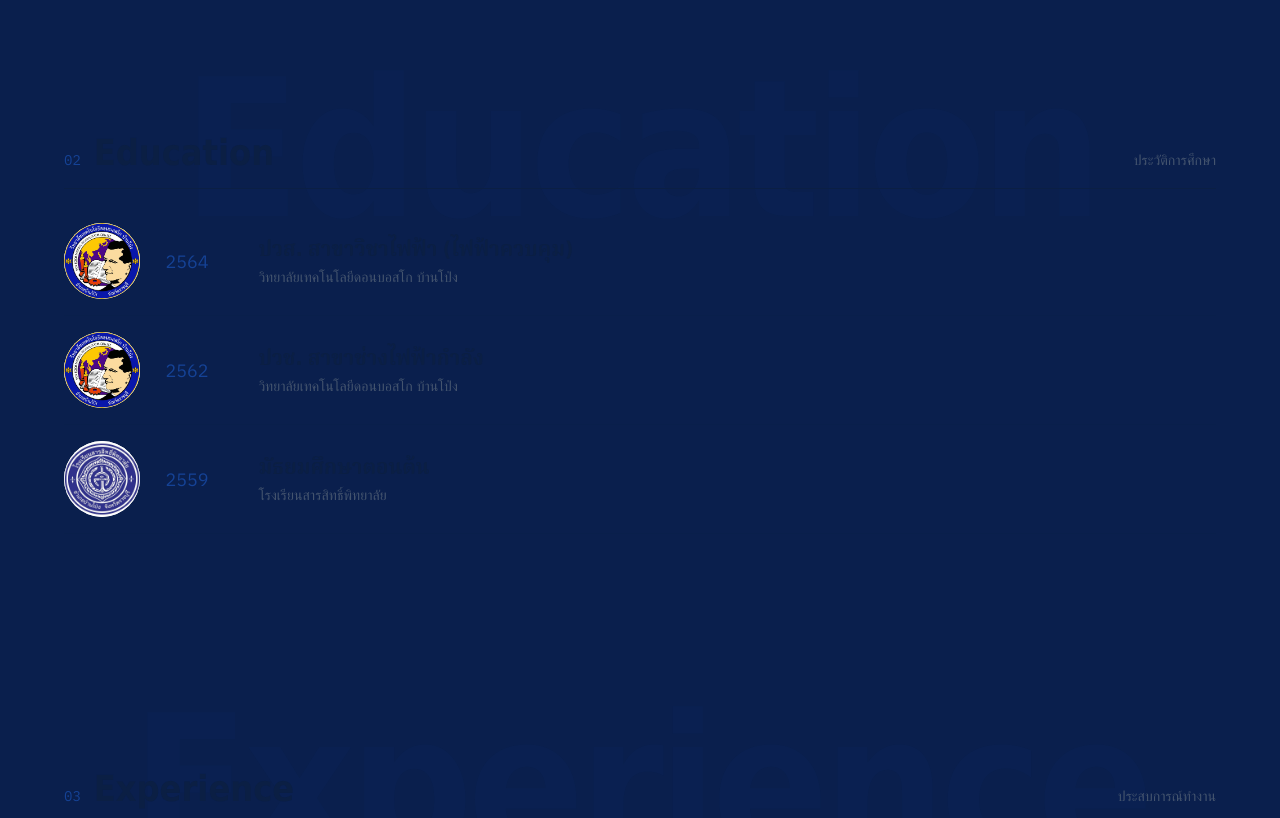
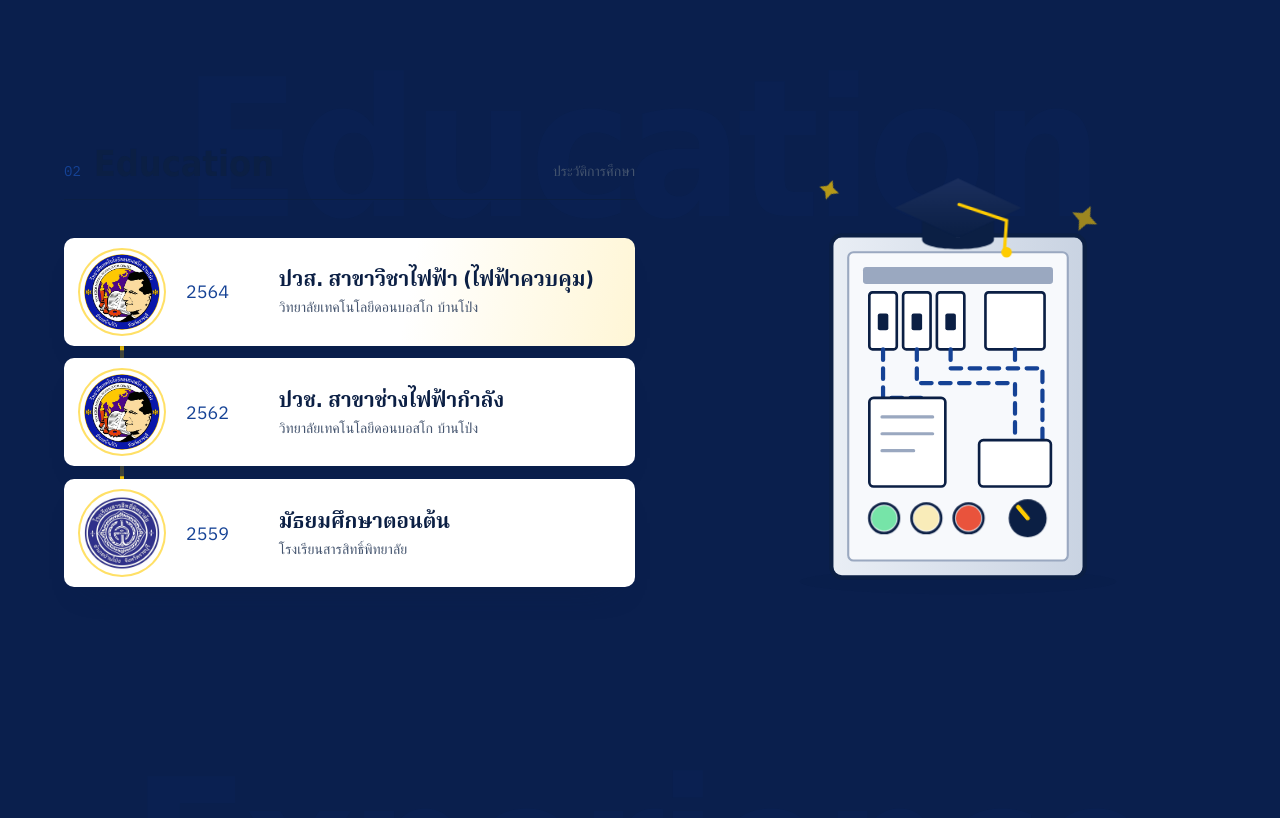
Before and after one commit to Kajeawwan69/paradorn-resume, a plain HTML site: page index.html in a window 1280 px wide. Shown: the part 5920-6738 px from the top of the page. Drawn offline with Linux system fonts and the light colour scheme; animation ran at ten frames a second; a web font is replaced by a local one.

Commit message:
Education: timeline cards with flowing current and an animated control-panel illustration
Thank-you page: name only, no tagline or email.

Co-Authored-By: Claude Opus 5.5 <noreply@anthropic.com>

```diff
--- a/index.html
+++ b/index.html
@@ -89,7 +89,31 @@ html.tone-dark #fab button{background:rgba(10,31,77,.6);border-color:rgba(255,25
 .cv > div.todo{margin:.6rem 0 .2rem;padding:.7rem .85rem;border:1.5px dashed var(--copper);background:rgba(154,85,39,.07)}
 .todo dt,.todo b{color:var(--copper) !important}
 .edu{list-style:none;margin:0;padding:0;display:flex;flex-direction:column}
-.edu li{display:grid;grid-template-columns:clamp(56px,6vw,76px) 4.2em minmax(0,1fr);gap:clamp(.9rem,2vw,1.6rem);align-items:center;padding:clamp(.9rem,2vh,1.3rem) 0;border-bottom:1px solid var(--line)}
+.edu li{position:relative;display:grid;grid-template-columns:clamp(56px,6vw,76px) 4.2em minmax(0,1fr);gap:clamp(.9rem,2vw,1.6rem);align-items:center;padding:clamp(.9rem,2vh,1.2rem) clamp(.9rem,1.6vw,1.3rem);
+  margin-top:clamp(.7rem,1.6vh,1rem);border-radius:10px;background:#FFFFFF;box-shadow:0 0 0 1px rgba(11,31,68,.07),0 18px 34px -26px rgba(11,31,68,.55)}
+.edu{position:relative;margin-top:.4rem}
+.edu::before{content:"";position:absolute;z-index:0;left:calc(clamp(.9rem,1.6vw,1.3rem) + clamp(28px,3vw,38px) - 2px);top:2.5rem;bottom:2.5rem;width:4px;border-radius:4px;
+  background:repeating-linear-gradient(180deg,#FFCC00 0 14px,rgba(255,204,0,.25) 14px 28px);background-size:100% 28px;animation:edFlow 1.1s linear infinite}
+@keyframes edFlow{to{background-position:0 28px}}
+.edu li > img{position:relative;z-index:1;box-shadow:0 0 0 4px #FFFFFF,0 0 0 6px rgba(255,204,0,.6)}
+.edu li:first-child{background:linear-gradient(100deg,#FFFFFF 60%,#FFF6D6)}
+.edu-wrap{grid-template-columns:minmax(0,1.25fr) minmax(0,.75fr)}
+.edu-art{margin:0}.edu-art svg{display:block;width:100%;max-width:380px;margin-inline:auto;height:auto}
+.ed-wire path{stroke:#9AA8C0}
+.in .ed-wire path{stroke:#154295;stroke-dasharray:10 8;animation:edDash 1s linear infinite}
+@keyframes edDash{to{stroke-dashoffset:-18}}
+.ed-lamp{animation:edLamp 1.8s ease-in-out var(--dl) infinite}
+@keyframes edLamp{50%{opacity:.25}}
+.ed-knob{transform-box:view-box;transform-origin:246px 364px;animation:edKnob 4s ease-in-out infinite}
+@keyframes edKnob{0%,40%{transform:rotate(-40deg)}50%,90%{transform:rotate(40deg)}100%{transform:rotate(-40deg)}}
+.ed-cap{animation:edCap 4s ease-in-out infinite}
+@keyframes edCap{50%{transform:translateY(-8px)}}
+.ed-tassel{transform-box:view-box;transform-origin:226px 86px;animation:edTassel 2s ease-in-out infinite alternate}
+@keyframes edTassel{to{transform:rotate(8deg)}}
+.ed-spark path{transform-box:fill-box;transform-origin:50% 50%;animation:edSpark 2.2s ease-in-out infinite}
+@keyframes edSpark{50%{transform:scale(.4) rotate(45deg);opacity:.3}}
+@media (max-width:820px){.edu-art svg{max-width:240px}}
+@media (prefers-reduced-motion:reduce){.edu::before,.ed-wire path,.ed-lamp,.ed-knob,.ed-cap,.ed-tassel,.ed-spark path{animation:none !important}}
 .edu img{width:100%;aspect-ratio:1/1;object-fit:contain;display:block;border-radius:50%;background:#FFFFFF}
 .edu .y{font-family:var(--f-mono);font-size:clamp(1rem,1.4vw,1.25rem);color:var(--hl);font-variant-numeric:tabular-nums}
 .edu .d{display:flex;flex-direction:column;gap:.2rem;min-width:0}
@@ -725,7 +749,7 @@ section.jch:last-of-type::after{content:"";position:absolute;left:0;right:0;bott
 
   <!-- 01 EDUCATION -->
   <section class="blk obs stop" data-bg="paper" data-title="02 · Education" data-word="Education">
-    <div class="wrap one">
+    <div class="wrap edu-wrap">
       <div class="copy rv">
         <header class="sec"><span class="no">02</span><h2>Education</h2><span class="th">ประวัติการศึกษา</span></header>
         <ul class="edu">
@@ -734,6 +758,39 @@ section.jch:last-of-type::after{content:"";position:absolute;left:0;right:0;bott
           <li><img src="img/logo-sarasit.png" alt="ตราโรงเรียนสารสิทธิ์พิทยาลัย" loading="lazy"><span class="y">2559</span><span class="d"><b>มัธยมศึกษาตอนต้น</b><span>โรงเรียนสารสิทธิ์พิทยาลัย</span></span></li>
         </ul>
       </div>
+      <figure class="vis edu-art" aria-hidden="true">
+        <svg viewBox="0 0 360 440">
+          <defs>
+            <linearGradient id="edCab" x1="0" y1="0" x2="1" y2="0"><stop offset="0" stop-color="#E9EEF5"/><stop offset="1" stop-color="#C9D3E2"/></linearGradient>
+            <linearGradient id="edCap" x1="0" y1="0" x2="0" y2="1"><stop offset="0" stop-color="#1B2F5E"/><stop offset="1" stop-color="#0B1F44"/></linearGradient>
+          </defs>
+          <ellipse cx="180" cy="424" rx="150" ry="12" fill="#0B1F44" opacity=".12"/>
+          <rect x="60" y="96" width="240" height="324" rx="10" fill="url(#edCab)" stroke="#0B1F44" stroke-width="4"/>
+          <rect x="76" y="112" width="208" height="292" rx="5" fill="#F7F9FC" stroke="#9AA8C0" stroke-width="2"/>
+          <rect x="90" y="126" width="180" height="16" rx="3" fill="#9AA8C0"/>
+          <g fill="#FFFFFF" stroke="#0B1F44" stroke-width="2.5">
+            <rect x="96" y="150" width="26" height="54" rx="3"/><rect x="128" y="150" width="26" height="54" rx="3"/><rect x="160" y="150" width="26" height="54" rx="3"/><rect x="206" y="150" width="56" height="54" rx="3"/>
+          </g>
+          <g fill="#0B1F44"><rect x="104" y="170" width="10" height="16" rx="2"/><rect x="136" y="170" width="10" height="16" rx="2"/><rect x="168" y="170" width="10" height="16" rx="2"/></g>
+          <g class="ed-wire" fill="none" stroke-width="4" stroke-linecap="round">
+            <path d="M109 204 V250 H150 M141 204 V236 H234 V290 M173 204 V222 H260 V318 M234 204 V214"/>
+          </g>
+          <g fill="#FFFFFF" stroke="#0B1F44" stroke-width="2.5"><rect x="200" y="290" width="68" height="44" rx="4"/><rect x="96" y="250" width="72" height="84" rx="4"/></g>
+          <path d="M108 268 h48 M108 284 h48 M108 300 h30" stroke="#9AA8C0" stroke-width="3" stroke-linecap="round"/>
+          <circle class="ed-lamp" style="--dl:0s" cx="110" cy="364" r="12" fill="#3DDC84"/>
+          <circle class="ed-lamp" style="--dl:.6s" cx="150" cy="364" r="12" fill="#FFCC00"/>
+          <circle class="ed-lamp" style="--dl:1.2s" cx="190" cy="364" r="12" fill="#E8452C"/>
+          <g stroke="#0B1F44" stroke-width="2.5" fill="none"><circle cx="110" cy="364" r="14"/><circle cx="150" cy="364" r="14"/><circle cx="190" cy="364" r="14"/></g>
+          <circle cx="246" cy="364" r="18" fill="#0B1F44"/><path class="ed-knob" d="M246 364 V350" stroke="#FFCC00" stroke-width="4" stroke-linecap="round"/>
+          <g class="ed-cap">
+            <path d="M120 74 L180 46 L240 74 L180 102 Z" fill="url(#edCap)"/>
+            <path d="M146 86 V104 C146 116 214 116 214 104 V86 L180 102 Z" fill="#0B1F44"/>
+            <path class="ed-tassel" d="M180 74 L226 86 V112" stroke="#FFCC00" stroke-width="3" fill="none" stroke-linecap="round"/>
+            <circle cx="226" cy="116" r="5" fill="#FFCC00"/>
+          </g>
+          <g class="ed-spark" fill="#FFCC00"><path d="M300 60 l6 14 l14 6 l-14 6 l-6 14 l-6 -14 l-14 -6 l14 -6z"/><path style="animation-delay:-1.1s" d="M58 40 l4 9 l9 4 l-9 4 l-4 9 l-4 -9 l-9 -4 l9 -4z"/></g>
+        </svg>
+      </figure>
     </div>
   </section>
 
@@ -898,8 +955,7 @@ section.jch:last-of-type::after{content:"";position:absolute;left:0;right:0;bott
       <div class="copy center rv">
         <div class="ph"><img src="img/portrait.jpg" alt="ภราดร แสดงฤทธิ์" loading="lazy" style="object-position:50% 28%"></div>
         <h2>ขอบคุณครับ</h2>
-        <p class="thesis">ภราดร แสดงฤทธิ์ (ปก) · ยินดีตอบทุกคำถามครับ</p>
-        <p class="contact">Paradorn2809@hotmail.com</p>
+        <p class="thesis">ภราดร แสดงฤทธิ์</p>
       </div>
     </div>
   </section>
```
